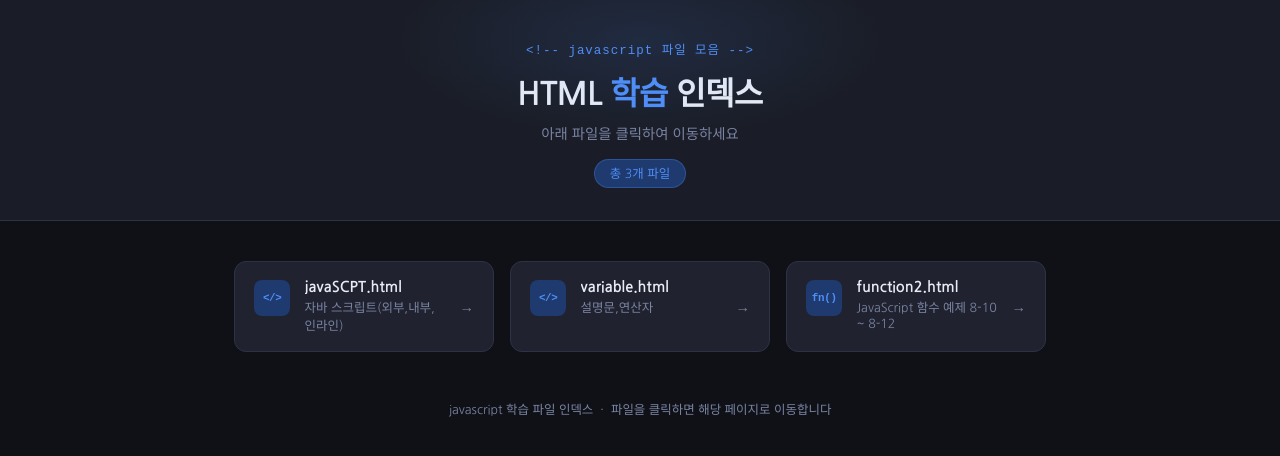
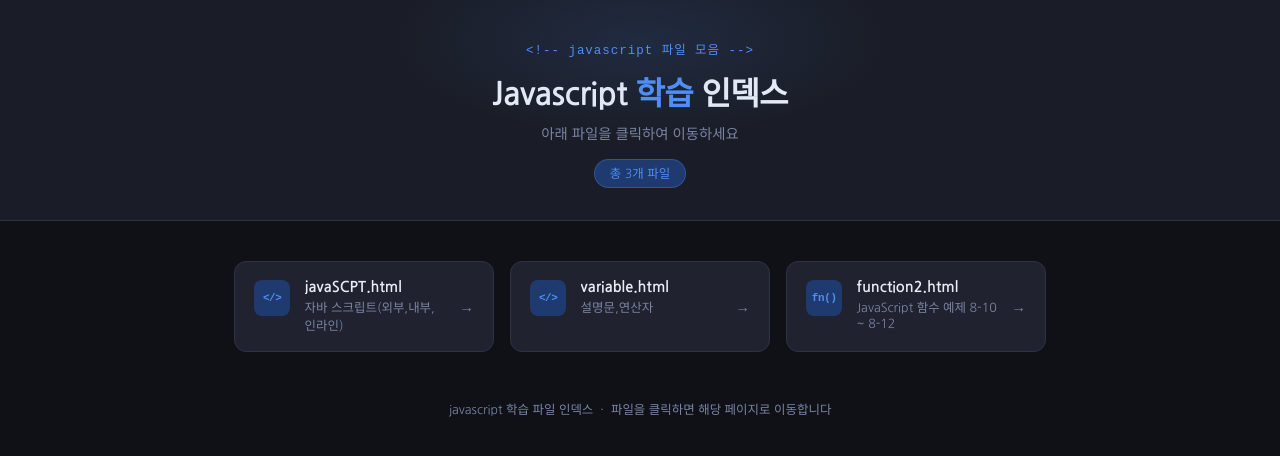
Before and after one commit to Astrea0410/astrea0410.github.io, a plain HTML site: page AI_WEB/JavaScript/JavaScriptIndex.html in a window 1280 px wide. Drawn offline with Linux system fonts and the light colour scheme; a web font is replaced by a local one.

Commit message:
Update header title from HTML to Javascript

```diff
--- a/AI_WEB/JavaScript/JavaScriptIndex.html
+++ b/AI_WEB/JavaScript/JavaScriptIndex.html
@@ -203,7 +203,7 @@
 
     <header>
         <div class="header-tag">&lt;!-- javascript 파일 모음 --&gt;</div>
-        <h1>HTML <span>학습</span> 인덱스</h1>
+        <h1>Javascript <span>학습</span> 인덱스</h1>
         <p class="subtitle">아래 파일을 클릭하여 이동하세요</p>
         <span class="badge-count">총 3개 파일</span>
     </header>
```
